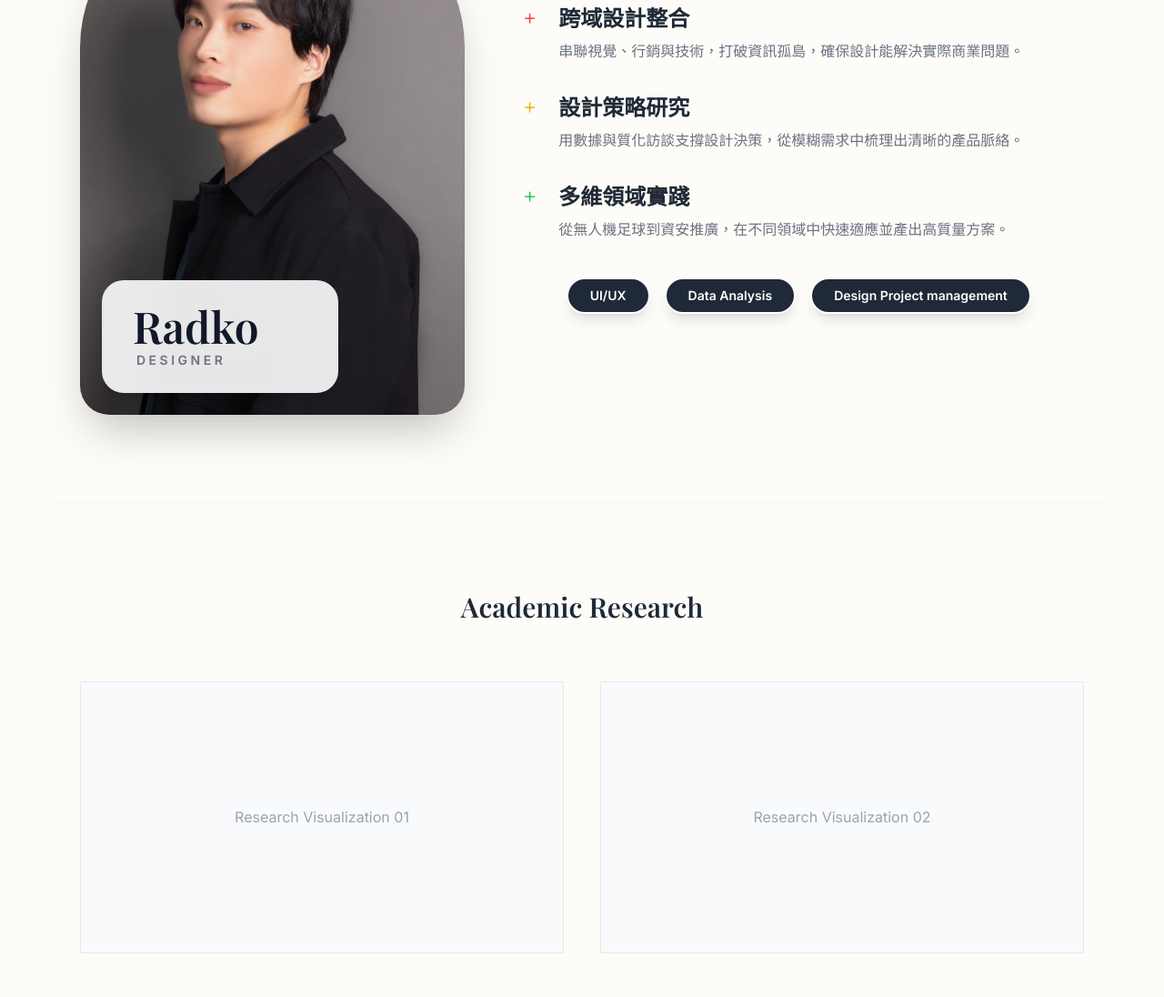
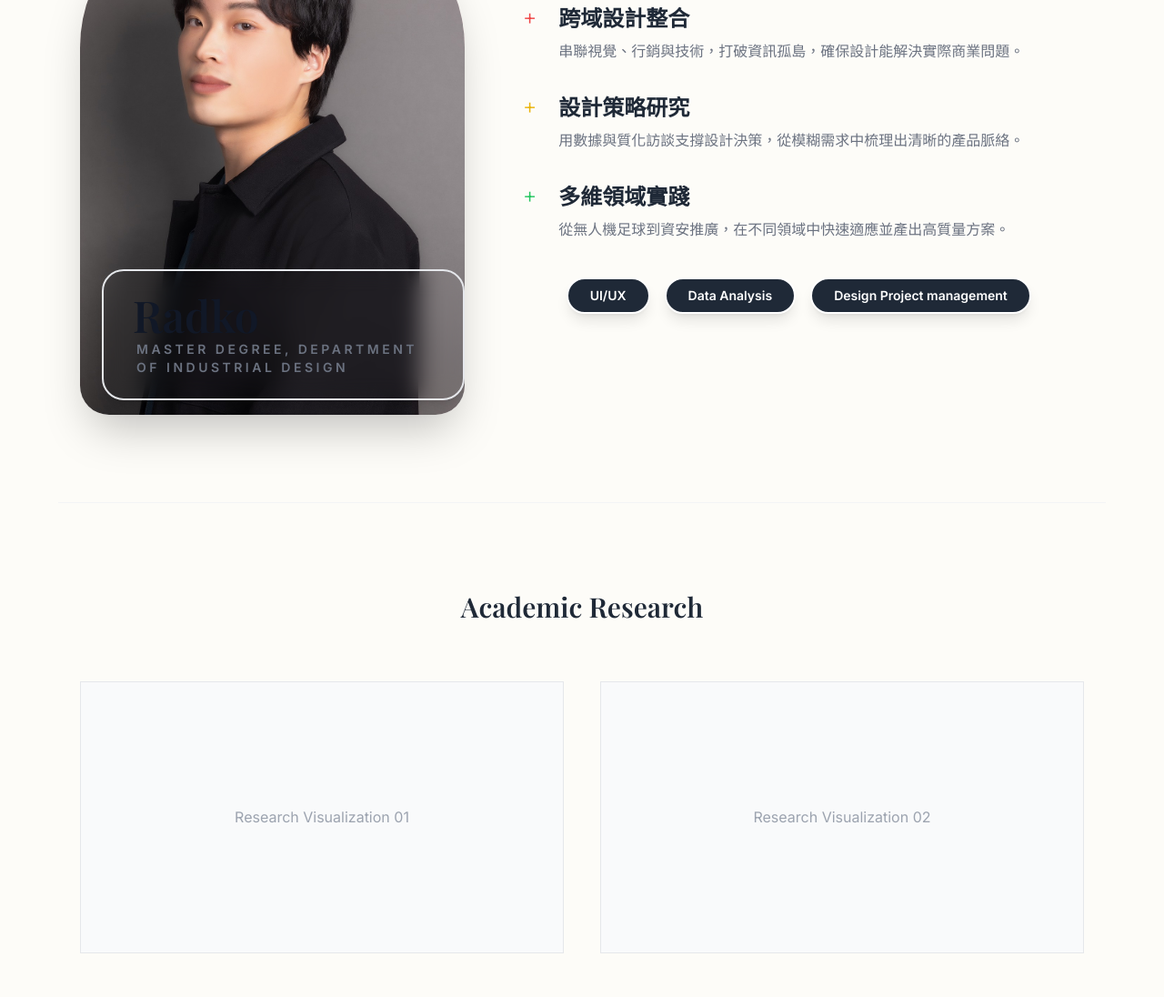
Before and after one commit to guoruei-2026/guoruei-2026.github.io, a plain HTML site: page index.html in a window 1280 px wide. Shown: the part 924-2020 px from the top of the page at 91% size. Drawn offline with nearby package versions, Linux system fonts and the light colour scheme; a web font is replaced by a local one.

Commit message:
Add files via upload

```diff
--- a/index.html
+++ b/index.html
@@ -220,9 +220,9 @@
 
                     <img src="images/me.jpg" alt="Radko" class="object-cover w-full h-full ">
 
-                    <div class="absolute bottom-6 left-6 text-gray-900 bg-white/90 backdrop-blur-md py-6 px-8 min-w-[260px] rounded-3xl shadow-xl border border-2">
+                    <div class="absolute bottom-4 left-6 text-gray-900 backdrop-blur-md py-6 px-8 min-w-[260px] rounded-3xl shadow-xl border border-2">
                         <h2 class="text-5xl font-bold serif mb-1">Radko</h2>
-                        <p class="text-sm font-bold tracking-[0.25em] text-gray-500 uppercase pl-1">Designer</p>
+                        <p class="text-sm font-bold tracking-[0.25em] text-gray-500 uppercase pl-1">Master Degree, Department of Industrial Design</p>
                     </div>
                     </div>
             </div>
```
